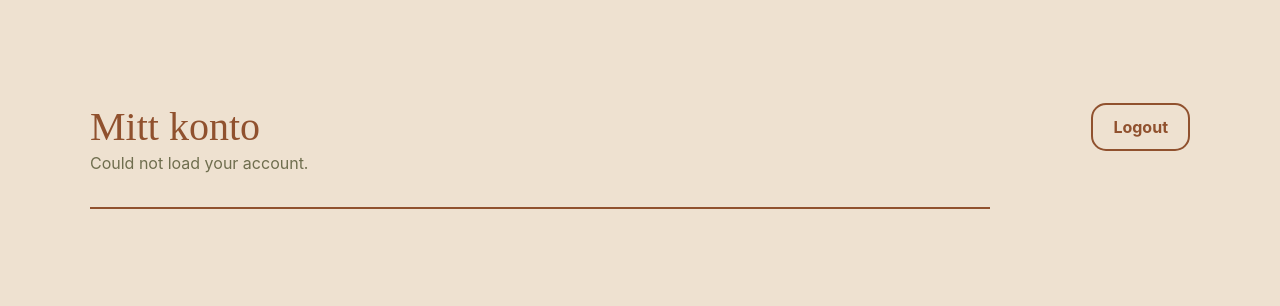
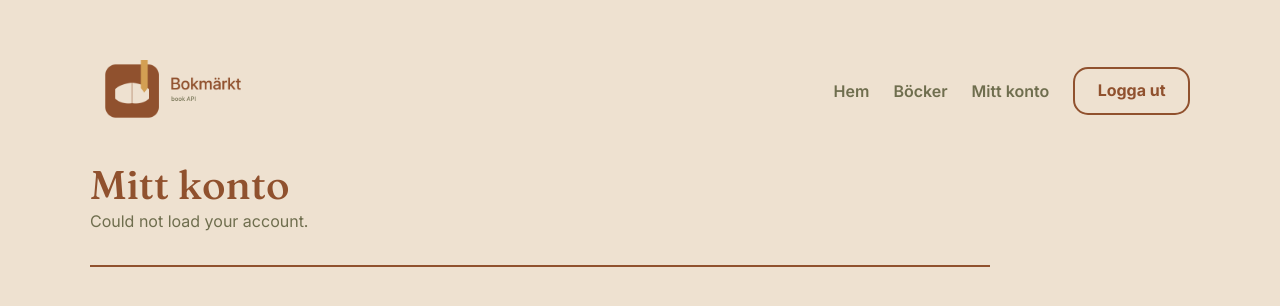
Before and after one commit to kickzon/api-assignment-2, a website: page public/protected.html in a window 1280 px wide. Shown: the part 256-562 px from the top of the page. Drawn offline with nearby package versions, Linux system fonts and the light colour scheme; no server answers; a web font is replaced by a local one.

Commit message:
style(account): add shared navigation to account panel

```diff
--- a/public/css/users.css
+++ b/public/css/users.css
@@ -89,13 +89,15 @@ input:focus {
 }
 
 #logout-btn {
-  padding: 0.65rem 1.25rem;
+  padding: 0.8rem 1.4rem;
   border: 2px solid var(--cinnamon);
   border-radius: 15px;
   background-color: transparent;
   color: var(--cinnamon);
   font-family: var(--text);
+  font-size: 1rem;
   font-weight: 700;
+  line-height: 1.2;
   cursor: pointer;
   transition:
     background-color 0.2s ease,
--- a/public/js/protected.js
+++ b/public/js/protected.js
@@ -2,6 +2,7 @@ const message = document.getElementById("users-message");
 const usersList = document.getElementById("users-list");
 const pageTitle = document.getElementById("page-title");
 const adminTools = document.getElementById("admin-tools");
+const accountNavLink = document.getElementById("account-nav-link");
 
 function showMessage(text) {
     message.textContent = text;
@@ -31,6 +32,8 @@ async function fetchUsers() {
 
         if (currentUser.is_admin) {
             pageTitle.textContent = "Adminpanel";
+            document.title = "Bokmärkt – Adminpanel";
+            accountNavLink.textContent = "Adminpanel";
             adminTools.classList.remove("hidden");
 
             const usersResponse = await fetch(API_URL + "/users", {
@@ -56,6 +59,8 @@ async function fetchUsers() {
             users = await usersResponse.json();
         } else {
             pageTitle.textContent = "Mitt konto";
+            document.title = "Bokmärkt – Mitt konto";
+            accountNavLink.textContent = "Mitt konto";
             adminTools.classList.add("hidden");
         }
         usersList.replaceChildren();
--- a/public/protected.html
+++ b/public/protected.html
@@ -1,14 +1,20 @@
 <!doctype html>
-<html lang="en">
+<html lang="sv">
   <head>
     <meta charset="UTF-8" />
     <meta name="viewport" content="width=device-width, initial-scale=1.0" />
-    <title>Users</title>
+    <title>Bokmärkt – Mitt konto</title>
     <link
       href="https://cdn.jsdelivr.net/npm/bootstrap@5.3.3/dist/css/bootstrap.min.css"
       rel="stylesheet"
       integrity="sha384-QWTKZyjpPEjISv5WaRU9OFeRpok6YctnYmDr5pNlyT2bRjXh0JMhjY6hW+ALEwIH"
       crossorigin="anonymous"
+    />
+    <link rel="preconnect" href="https://fonts.googleapis.com" />
+    <link rel="preconnect" href="https://fonts.gstatic.com" crossorigin />
+    <link
+      href="https://fonts.googleapis.com/css2?family=Fraunces:ital,opsz,wght@0,9..144,100..900;1,9..144,100..900&family=Bungee+Hairline&family=Inter:ital,opsz,wght@0,14..32,100..900;1,14..32,100..900&display=swap"
+      rel="stylesheet"
     />
     <link rel="stylesheet" href="css/style.css" />
     <link rel="stylesheet" href="css/users.css" />
@@ -16,10 +22,30 @@
   </head>
   <body>
     <div class="container">
-      <div class="d-flex justify-content-between align-items-center mt-4">
-        <h1 id="page-title">Mitt konto</h1>
-        <button id="logout-btn" class="btn btn-outline-danger">Logout</button>
-      </div>
+      <header class="site-header">
+        <a href="index.html" class="site-logo">
+          <img
+            src="images/bokmarkt-logo.png"
+            alt="Bokmärkt – gå till startsidan"
+            class="site-logo-image"
+          />
+        </a>
+
+        <nav aria-label="Huvudnavigation">
+          <ul class="nav-list">
+            <li><a href="index.html">Hem</a></li>
+            <li><a href="index.html#books-heading">Böcker</a></li>
+            <li>
+              <a href="protected.html" id="account-nav-link">Mitt konto</a>
+            </li>
+            <li>
+              <button id="logout-btn" type="button">Logga ut</button>
+            </li>
+          </ul>
+        </nav>
+      </header>
+
+      <h1 id="page-title">Mitt konto</h1>
       <p id="users-message"></p>
       <div id="users-list"></div>
       <section
```
